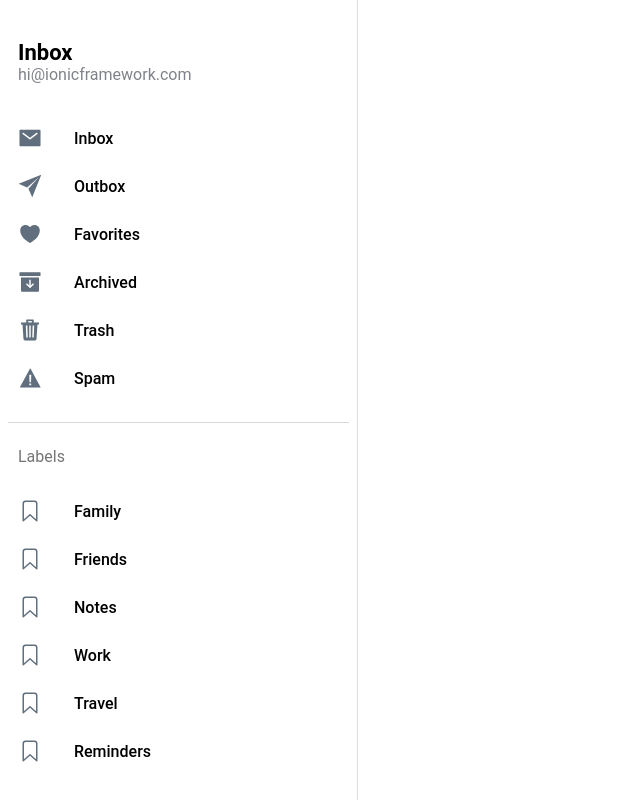
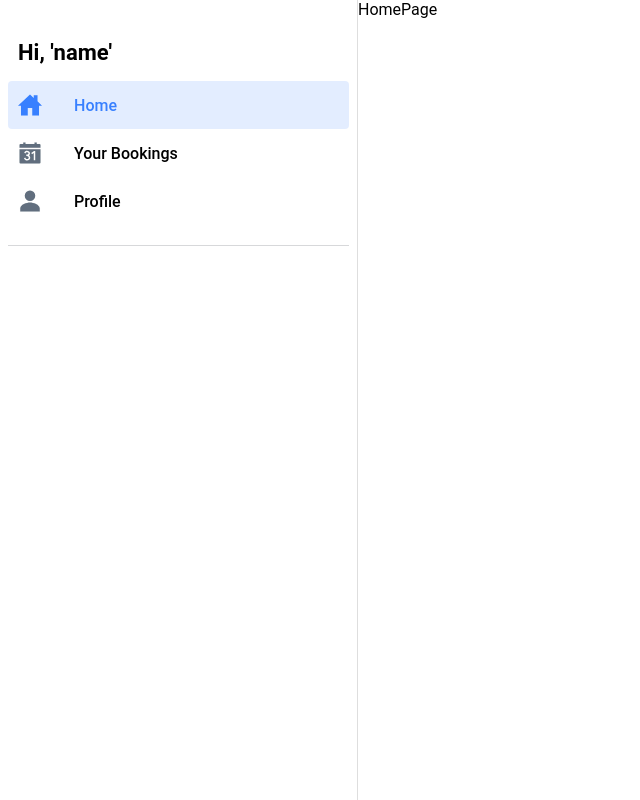
Before and after one commit to PapaniaP/laundry, a React (Vite) app: page /home in a window 1280 px wide. Shown: the whole page, without its empty margins (0-640 px from the left). Built offline with nearby package versions, Linux system fonts and the light colour scheme.

Commit message:
firebase setup

```diff
--- a/package.json
+++ b/package.json
@@ -21,6 +21,7 @@
     "@ionic/react-router": "^7.0.0",
     "@types/react-router": "^5.1.20",
     "@types/react-router-dom": "^5.3.3",
+    "firebase": "^10.7.1",
     "ionicons": "^7.0.0",
     "react": "^18.2.0",
     "react-dom": "^18.2.0",
--- a/src/App.tsx
+++ b/src/App.tsx
@@ -1,27 +1,28 @@
-import { IonApp, IonRouterOutlet, IonSplitPane, setupIonicReact } from '@ionic/react';
-import { IonReactRouter } from '@ionic/react-router';
-import { Redirect, Route } from 'react-router-dom';
-import Menu from './components/Menu';
-import Page from './pages/Page';
+import { IonApp, IonRouterOutlet, IonSplitPane, setupIonicReact } from "@ionic/react";
+import { IonReactRouter } from "@ionic/react-router";
+import { Redirect, Route } from "react-router-dom";
+import Menu from "./components/Menu";
+import Page from "./pages/Page";
 
 /* Core CSS required for Ionic components to work properly */
-import '@ionic/react/css/core.css';
+import "@ionic/react/css/core.css";
 
 /* Basic CSS for apps built with Ionic */
-import '@ionic/react/css/normalize.css';
-import '@ionic/react/css/structure.css';
-import '@ionic/react/css/typography.css';
+import "@ionic/react/css/normalize.css";
+import "@ionic/react/css/structure.css";
+import "@ionic/react/css/typography.css";
 
 /* Optional CSS utils that can be commented out */
-import '@ionic/react/css/padding.css';
-import '@ionic/react/css/float-elements.css';
-import '@ionic/react/css/text-alignment.css';
-import '@ionic/react/css/text-transformation.css';
-import '@ionic/react/css/flex-utils.css';
-import '@ionic/react/css/display.css';
+import "@ionic/react/css/padding.css";
+import "@ionic/react/css/float-elements.css";
+import "@ionic/react/css/text-alignment.css";
+import "@ionic/react/css/text-transformation.css";
+import "@ionic/react/css/flex-utils.css";
+import "@ionic/react/css/display.css";
 
 /* Theme variables */
-import './theme/variables.css';
+import "./theme/variables.css";
+import HomePage from "./pages/HomePage";
 
 setupIonicReact();
 
@@ -32,11 +33,17 @@ const App: React.FC = () => {
 				<IonSplitPane contentId="main">
 					<Menu />
 					<IonRouterOutlet id="main">
-            <Route path="/" exact={true}>
-              <Redirect to="/folder/Inbox" />
+						<Route
+							path="/"
+							exact={true}
+						>
+							<Redirect to="/home" />
 						</Route>
-            <Route path="/folder/:name" exact={true}>
-              <Page />
+						<Route
+							path="/home"
+							exact={true}
+						>
+							<HomePage />
 						</Route>
 					</IonRouterOutlet>
 				</IonSplitPane>
--- a/src/components/Menu.css
+++ b/src/components/Menu.css
@@ -17,15 +17,16 @@ ion-menu.md ion-note {
 	margin-bottom: 30px;
 }
 
-ion-menu.md ion-list-header, ion-menu.md ion-note {
+ion-menu.md ion-list-header,
+ion-menu.md ion-note {
 	padding-left: 10px;
 }
 
-ion-menu.md ion-list#inbox-list {
+ion-menu.md ion-list#nav-list {
 	border-bottom: 1px solid var(--ion-color-step-150, #d7d8da);
 }
 
-ion-menu.md ion-list#inbox-list ion-list-header {
+ion-menu.md ion-list#nav-list ion-list-header {
 	font-size: 22px;
 	font-weight: 600;
 	min-height: 20px;
--- a/src/components/Menu.tsx
+++ b/src/components/Menu.tsx
@@ -8,11 +8,18 @@ import {
 	IonMenu,
 	IonMenuToggle,
 	IonNote,
-} from '@ionic/react';
+} from "@ionic/react";
 
-import { useLocation } from 'react-router-dom';
-import { archiveOutline, archiveSharp, bookmarkOutline, heartOutline, heartSharp, mailOutline, mailSharp, paperPlaneOutline, paperPlaneSharp, trashOutline, trashSharp, warningOutline, warningSharp } from 'ionicons/icons';
-import './Menu.css';
+import { useLocation } from "react-router-dom";
+import {
+	calendarNumberOutline,
+	calendarNumberSharp,
+	homeOutline,
+	homeSharp,
+	personOutline,
+	personSharp,
+} from "ionicons/icons";
+import "./Menu.css";
 
 interface AppPage {
 	url: string;
@@ -23,74 +30,57 @@ interface AppPage {
 
 const appPages: AppPage[] = [
 	{
-    title: 'Inbox',
-    url: '/folder/Inbox',
-    iosIcon: mailOutline,
-    mdIcon: mailSharp
+		title: "Home",
+		url: "/home",
+		iosIcon: homeOutline,
+		mdIcon: homeSharp,
 	},
 	{
-    title: 'Outbox',
-    url: '/folder/Outbox',
-    iosIcon: paperPlaneOutline,
-    mdIcon: paperPlaneSharp
+		title: "Your Bookings",
+		url: "/bookings",
+		iosIcon: calendarNumberOutline,
+		mdIcon: calendarNumberSharp,
 	},
 	{
-    title: 'Favorites',
-    url: '/folder/Favorites',
-    iosIcon: heartOutline,
-    mdIcon: heartSharp
+		title: "Profile",
+		url: "/profile",
+		iosIcon: personOutline,
+		mdIcon: personSharp,
 	},
-  {
-    title: 'Archived',
-    url: '/folder/Archived',
-    iosIcon: archiveOutline,
-    mdIcon: archiveSharp
-  },
-  {
-    title: 'Trash',
-    url: '/folder/Trash',
-    iosIcon: trashOutline,
-    mdIcon: trashSharp
-  },
-  {
-    title: 'Spam',
-    url: '/folder/Spam',
-    iosIcon: warningOutline,
-    mdIcon: warningSharp
-  }
 ];
-
-const labels = ['Family', 'Friends', 'Notes', 'Work', 'Travel', 'Reminders'];
 
 const Menu: React.FC = () => {
 	const location = useLocation();
 
 	return (
-    <IonMenu contentId="main" type="overlay">
+		<IonMenu contentId="main">
 			<IonContent>
-        <IonList id="inbox-list">
-          <IonListHeader>Inbox</IonListHeader>
-          <IonNote>hi@ionicframework.com</IonNote>
+				<IonList id="nav-list">
+					<IonListHeader className="ion-padding-bottom">Hi, 'name' </IonListHeader>
 					{appPages.map((appPage, index) => {
 						return (
-              <IonMenuToggle key={index} autoHide={false}>
-                <IonItem className={location.pathname === appPage.url ? 'selected' : ''} routerLink={appPage.url} routerDirection="none" lines="none" detail={false}>
-                  <IonIcon aria-hidden="true" slot="start" ios={appPage.iosIcon} md={appPage.mdIcon} />
+							<IonMenuToggle
+								key={index}
+								autoHide={false}
+							>
+								<IonItem
+									className={location.pathname === appPage.url ? "selected" : ""}
+									routerLink={appPage.url}
+									routerDirection="none"
+									lines="none"
+									detail={false}
+								>
+									<IonIcon
+										aria-hidden="true"
+										slot="start"
+										ios={appPage.iosIcon}
+										md={appPage.mdIcon}
+									/>
 									<IonLabel>{appPage.title}</IonLabel>
 								</IonItem>
 							</IonMenuToggle>
 						);
 					})}
-        </IonList>
-
-        <IonList id="labels-list">
-          <IonListHeader>Labels</IonListHeader>
-          {labels.map((label, index) => (
-            <IonItem lines="none" key={index}>
-              <IonIcon aria-hidden="true" slot="start" icon={bookmarkOutline} />
-              <IonLabel>{label}</IonLabel>
-            </IonItem>
-          ))}
 				</IonList>
 			</IonContent>
 		</IonMenu>
--- /dev/null
+++ b/src/pages/HomePage.tsx
@@ -0,0 +1,9 @@
+import "./HomePage.css";
+
+import React from "react";
+
+function HomePage() {
+	return <div>HomePage</div>;
+}
+
+export default HomePage;
```
Also changed, not shown: firebase-config.tsx (added, +21 -0 lines), src/components/ExploreContainer.tsx (+11 -2 lines), src/pages/HomePage.css (added), 1 other file (tests, documents, lock files or other folders). Lines whose indentation alone changed are shown as unchanged.
